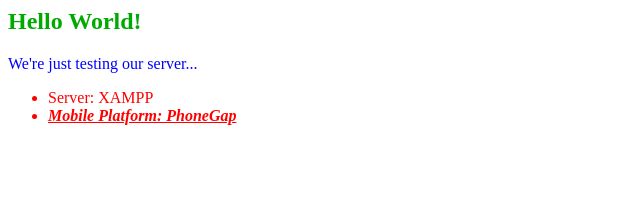
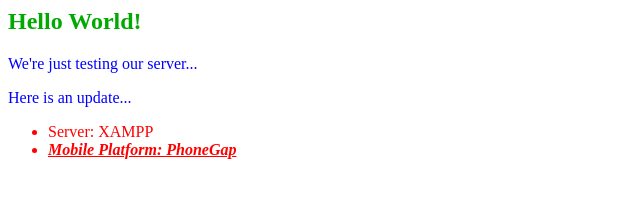
Before and after one commit to ramorris/facultyacademy2014-helloWorld, a plain HTML site: page index.html in a window 1280 px wide. Shown: the whole page, without its empty margins (0-640 px from the left). Drawn offline with Linux system fonts and the light colour scheme.

Commit message:
Added a line to to body

```diff
--- a/index.html
+++ b/index.html
@@ -24,6 +24,7 @@
 	<body>
 		<h2>Hello World!</h2>
 		<p>We're just testing our server...</p>
+		<p>Here is an update...</p>
 		<ul>
 			<li>Server: XAMPP</li>
 			<li class="special">Mobile Platform: PhoneGap</li>
```
